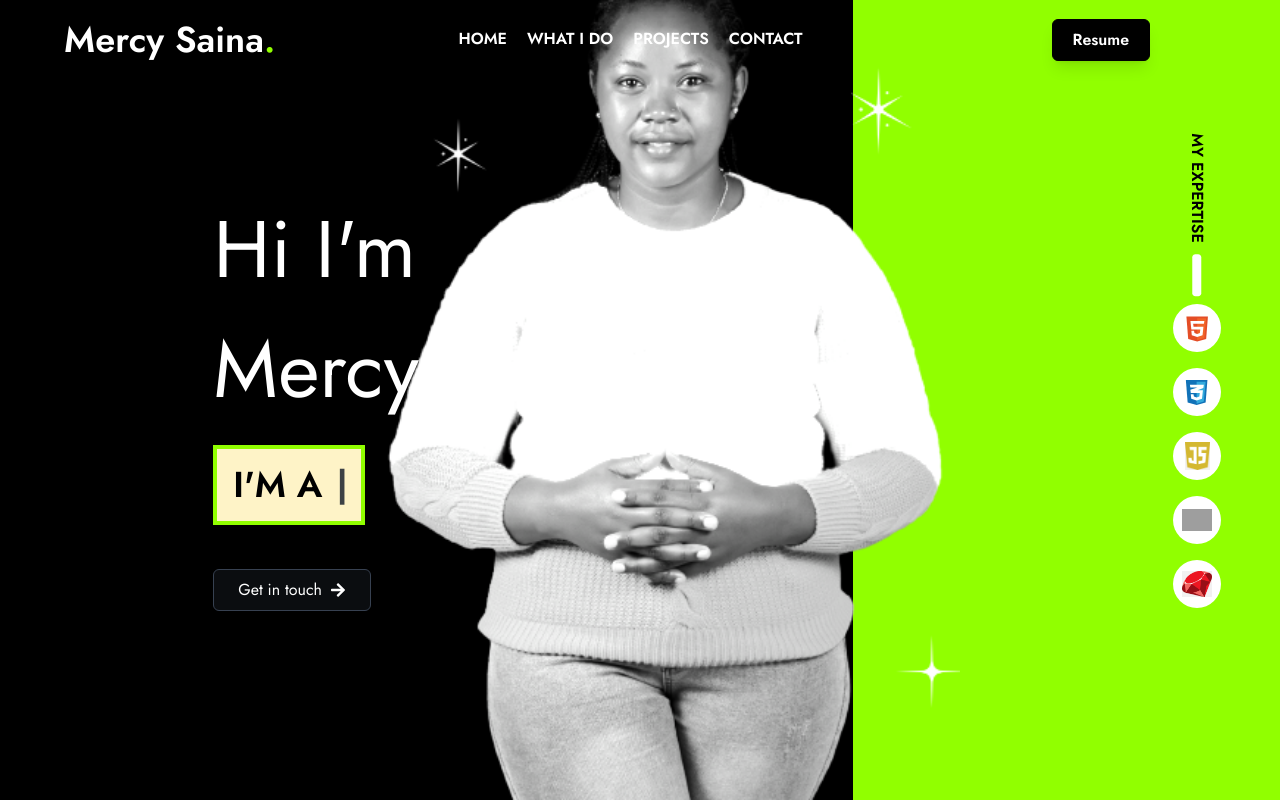
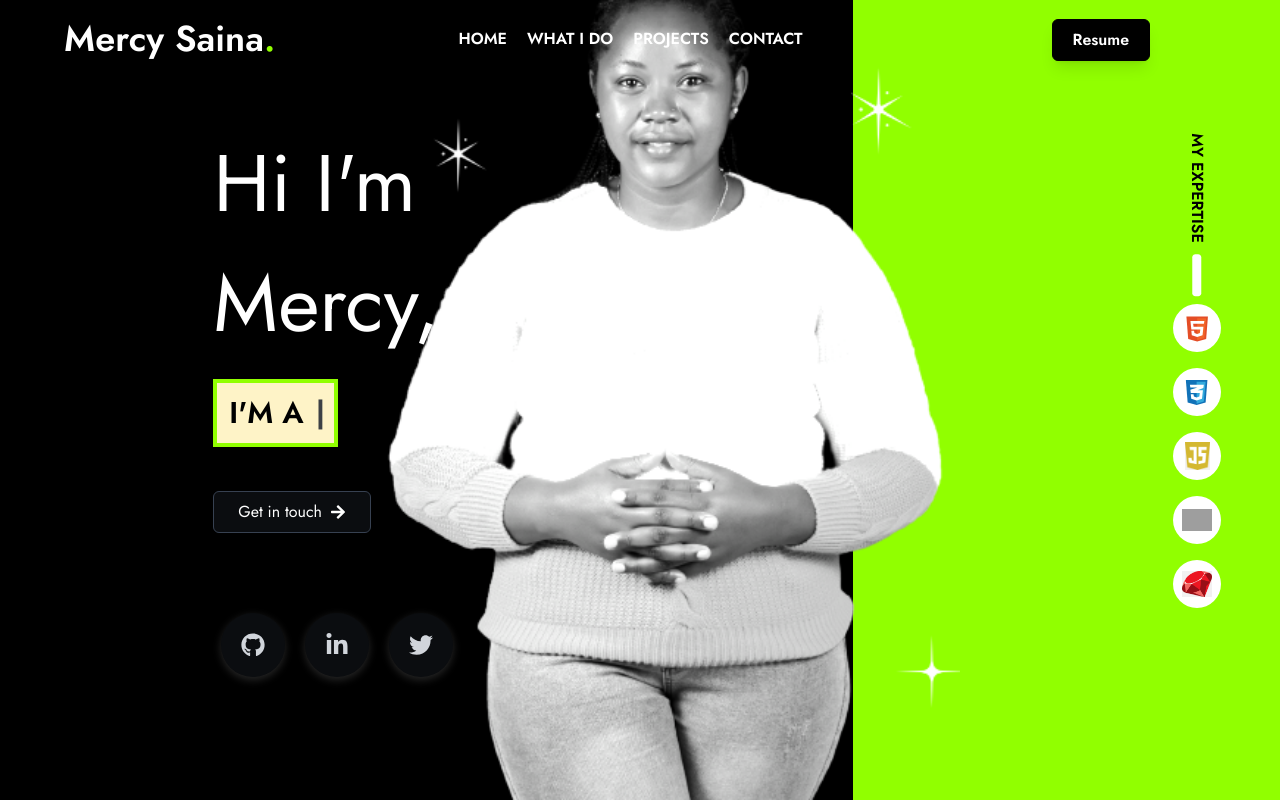
Before and after one commit to sainamercy/personal-website, a Next.js app: page / in a window 1280 px wide. Shown: the top 802 px of the page. Built offline with nearby package versions, Linux system fonts and the light colour scheme; grey boxes are pictures that could not be loaded.

Commit message:
added social accs

```diff
--- a/app/components/NavBar.tsx
+++ b/app/components/NavBar.tsx
@@ -28,7 +28,7 @@ function NavBar() {
       <div className="xl:[85%] lg:w-[90%] w-[95%] mx-auto h-full flex justify-between items-center text-white">
         <Link
           href="#home"
-          className={`lg:text-4xl text-2xl font-semibold whitespace-nowrap text-${textCl}`}
+          className={`lg:text-4xl text-2xl font-semibold whitespace-nowrap cool-link text-${textCl}`}
         >
           Mercy Saina<span className="text-[#91FF00]">.</span>
         </Link>
--- a/app/globals.css
+++ b/app/globals.css
@@ -19,3 +19,6 @@
 .cool-link:hover::after {
     width: 100%;
 }
+.custom-shadow{
+    box-shadow: rgba(164, 163, 163, 0.24) 0px 3px 8px;
+}
--- a/app/page.tsx
+++ b/app/page.tsx
@@ -2,7 +2,13 @@ import NavBar from "./components/NavBar";
 import About from "./components/About";
 import Image from "next/image";
 import TypeAnimation from "./components/TypeAnimation";
-import { FaArrowRight } from "react-icons/fa";
+import {
+  FaArrowRight,
+  FaLinkedinIn,
+  FaGithub,
+  FaTwitter,
+} from "react-icons/fa";
+import Link from "next/link";
 import SideSkills from "./components/SideSkills";
 
 export default function Home() {
@@ -14,7 +20,7 @@ export default function Home() {
           <div className="h-full bg-black w-2/3">
             <div className="flex flex-col justify-center h-full text-white gap-4 w-1/2 mx-auto">
               <h1 className="text-[5rem]">Hi I&apos;m Mercy,</h1>
-              <p className="text-4xl p-4 bg-amber-100 border-4 border-[#91FF00] text-black max-w-fit font-semibold">
+              <p className="text-3xl p-3 bg-amber-100 border-4 border-[#91FF00] text-black max-w-fit font-semibold">
                 I&apos;M A{" "}
                 <span className="text-gray-900">
                   <TypeAnimation />
@@ -23,6 +29,30 @@ export default function Home() {
               <button className="w-fit py-2 px-6 bg-gray-700/20 rounded-md border border-gray-700 mt-7 hover:bg-white hover:text-black flex items-center gap-2">
                 Get in touch <FaArrowRight />
               </button>
+
+              <div className="flex gap-5 mt-16 text-gray-300 text-2xl pl-2">
+                <Link
+                  href="https://github.com/sainamercy"
+                  target="_blank"
+                  className="hover:-translate-y-2 ease-in-out duration-300 h-16 w-16 rounded-full custom-shadow bg-gray-700/20 flex justify-center items-center"
+                >
+                  <FaGithub />
+                </Link>
+                <Link
+                  href="https://www.linkedin.com/in/mercy-saina-b72936267/"
+                  target="_blank"
+                  className="hover:-translate-y-2 ease-in-out duration-300 h-16 w-16 rounded-full custom-shadow bg-gray-700/20 flex justify-center items-center"
+                >
+                  <FaLinkedinIn />
+                </Link>
+                <Link
+                  href="https://twitter.com/MercySaina2"
+                  target="_blank"
+                  className="hover:-translate-y-2 ease-in-out duration-300 h-16 w-16 rounded-full custom-shadow bg-gray-700/20 flex justify-center items-center"
+                >
+                  <FaTwitter />
+                </Link>
+              </div>
               <Image
                 alt="hero-image"
                 src="/main.png"
```
